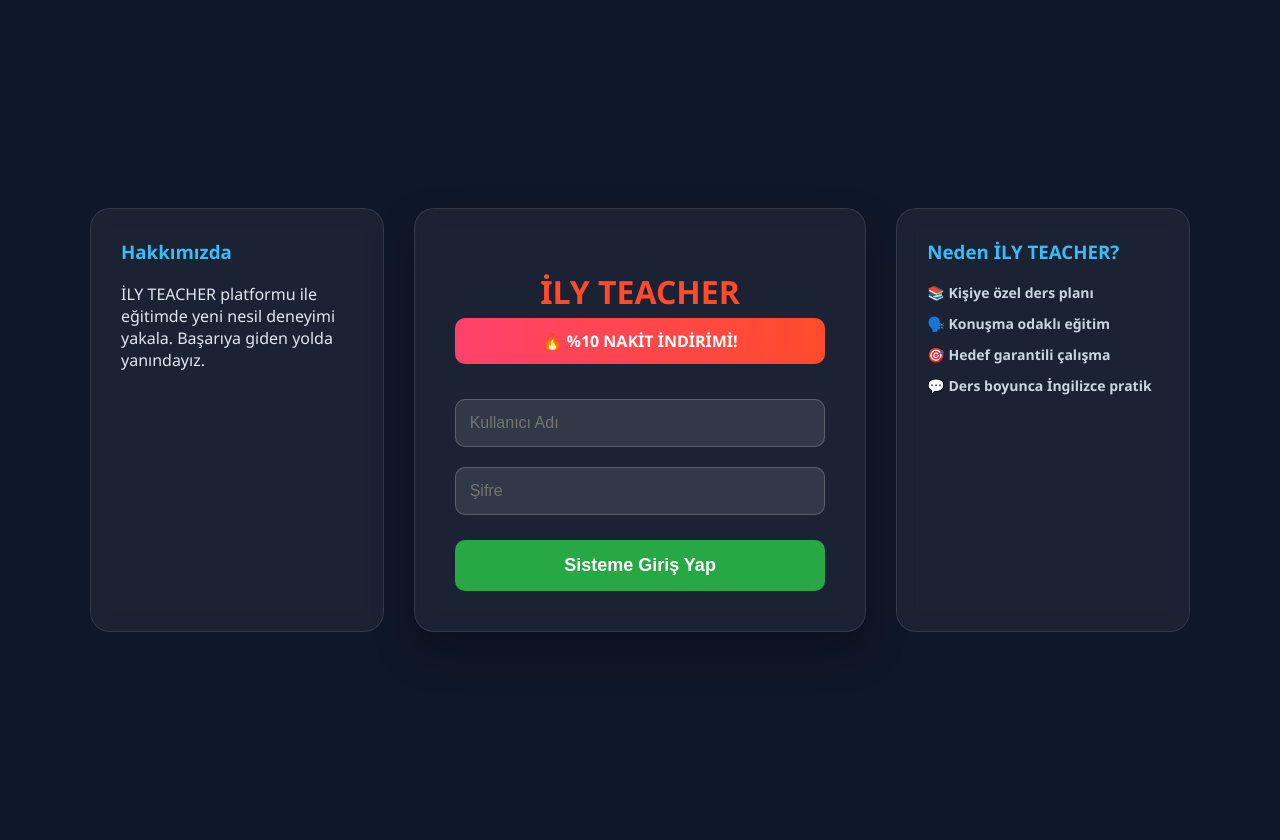
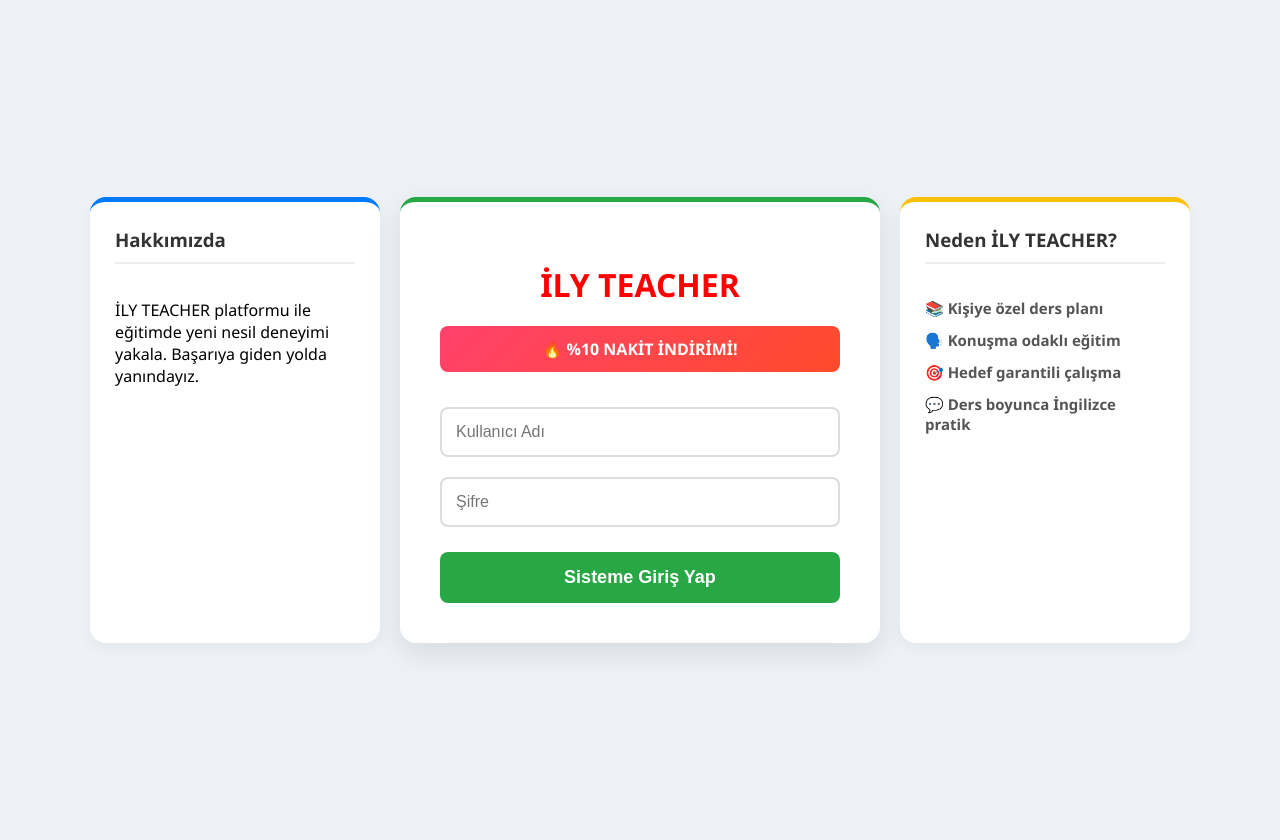
Before and after one commit to sintuvez31-web/ders-site, a Flask app: page /login in a window 1280 px wide. Run offline with Flask 3, Linux system fonts and the light colour scheme.

Commit message:
Update login.html

```diff
--- a/templates/login.html
+++ b/templates/login.html
@@ -5,45 +5,31 @@
     <meta name="viewport" content="width=device-width, initial-scale=1.0">
     <title>İLY TEACHER - Giriş</title>
     <style>
-        body { font-family: 'Segoe UI', Roboto, sans-serif; background: #0f172a; margin: 0; display: flex; justify-content: center; align-items: center; min-height: 100vh; padding: 20px; }
+        body { font-family: 'Segoe UI', Arial, sans-serif; background: #eef2f7; margin: 0; display: flex; justify-content: center; align-items: center; min-height: 100vh; padding: 20px; }
 
-        .wrapper { display: flex; flex-direction: row; gap: 30px; align-items: stretch; justify-content: center; width: 100%; max-width: 1100px; }
+        .wrapper { display: flex; flex-direction: row; gap: 20px; align-items: stretch; justify-content: center; width: 100%; max-width: 1100px; }
 
-        .side-panel {
-            background: rgba(255, 255, 255, 0.05); backdrop-filter: blur(10px);
-            padding: 30px; border-radius: 20px; width: 250px;
-            border: 1px solid rgba(255, 255, 255, 0.1); color: #e2e8f0;
+        .side-panel { background: #ffffff; padding: 25px; border-radius: 16px; width: 280px; box-shadow: 0 5px 15px rgba(0,0,0,0.05); border-top: 5px solid #007bff; display: flex; flex-direction: column; }
+        .login-container { background: #ffffff; padding: 40px; border-radius: 16px; width: 400px; text-align: center; box-shadow: 0 10px 30px rgba(0,0,0,0.1); border-top: 5px solid #28a745; flex-shrink: 0; }
+
+        h1 { color: #ff0000; font-size: 32px; margin-bottom: 20px; font-weight: bold; }
+        h3 { color: #333; margin-top: 0; border-bottom: 2px solid #eee; padding-bottom: 10px; }
+
+        .indirim-banner { background: linear-gradient(135deg, #ff416c, #ff4b2b); color: white; padding: 12px; border-radius: 8px; font-weight: bold; margin-bottom: 25px; }
+
+        input { width: 100%; padding: 14px; margin: 10px 0; border: 2px solid #ddd; border-radius: 8px; box-sizing: border-box; font-size: 16px; }
+        button { width: 100%; padding: 15px; background: #28a745; color: white; border: none; border-radius: 8px; cursor: pointer; font-size: 18px; font-weight: bold; margin-top: 15px; transition: 0.3s; }
+        button:hover { background: #218838; }
+
+        ul { list-style: none; padding: 0; margin-top: 15px; text-align: left; }
+        li { margin-bottom: 12px; font-size: 15px; color: #555; }
+
+        /* Mobil Uyum */
+        @media (max-width: 950px) {
+            .wrapper { flex-direction: column; align-items: center; }
+            .side-panel { width: 90%; order: 2; }
+            .login-container { order: 1; width: 90%; }
         }
-
-        .login-container {
-            background: rgba(255, 255, 255, 0.05); backdrop-filter: blur(10px);
-            padding: 40px; border-radius: 20px; width: 400px; text-align: center;
-            border: 1px solid rgba(255, 255, 255, 0.1); box-shadow: 0 20px 40px rgba(0,0,0,0.3);
-        }
-
-        h1 { color: #ff4b2b; font-size: 32px; margin-bottom: 5px; font-weight: 800; }
-        h3 { color: #38bdf8; margin-top: 0; }
-
-        .indirim-banner {
-            background: linear-gradient(90deg, #ff416c, #ff4b2b);
-            color: white; padding: 12px; border-radius: 10px; font-weight: bold; margin-bottom: 25px;
-        }
-
-        input {
-            width: 100%; padding: 14px; margin: 10px 0; background: rgba(255,255,255,0.1);
-            border: 1px solid rgba(255,255,255,0.2); border-radius: 10px; color: white; font-size: 16px; box-sizing: border-box;
-        }
-
-        button {
-            width: 100%; padding: 15px; background: #28a745; color: white; border: none;
-            border-radius: 10px; cursor: pointer; font-size: 18px; font-weight: bold; margin-top: 15px; transition: 0.3s;
-        }
-        button:hover { background: #218838; transform: translateY(-2px); }
-
-        ul { list-style: none; padding: 0; text-align: left; }
-        li { margin-bottom: 12px; font-size: 14px; color: #cbd5e1; }
-
-        @media (max-width: 950px) { .wrapper { flex-direction: column; } .side-panel { display: none; } .login-container { width: 90%; } }
     </style>
 </head>
 <body>
@@ -60,8 +46,9 @@
         <h1>İLY TEACHER</h1>
         <div class="indirim-banner">🔥 %10 NAKİT İNDİRİMİ!</div>
 
+        <!-- Hata mesajı burada görünecek -->
         {% if hata %}
-            <p style="color: #fb7185; font-weight:bold; margin-bottom:15px;">{{ hata }}</p>
+            <p style="color:red; font-weight:bold; margin-bottom:15px;">{{ hata }}</p>
         {% endif %}
 
         <form action="/login" method="POST">
@@ -72,7 +59,7 @@
     </div>
 
     <!-- SAĞ PANEL -->
-    <div class="side-panel">
+    <div class="side-panel" style="border-top-color: #ffc107;">
         <h3>Neden İLY TEACHER?</h3>
         <ul>
             <li>📚 <b>Kişiye özel ders planı</b></li>
```
